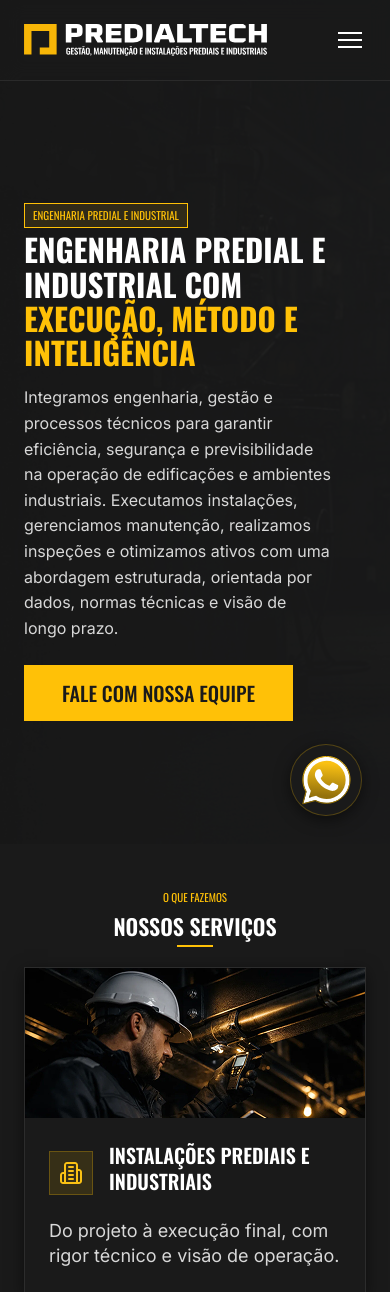
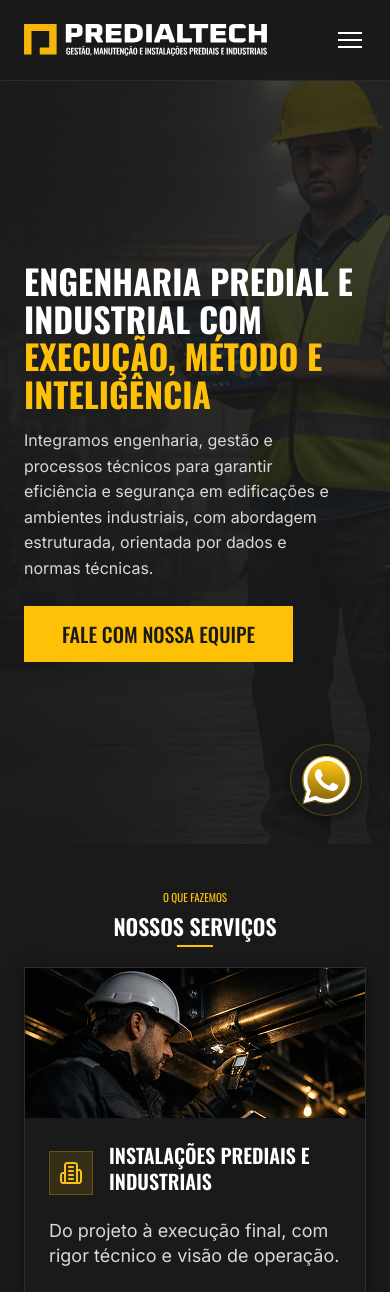
Before and after one commit to dev-teken/Website_Predialtech, a PHP site: page /index.html in a window 390 px wide. Shown: the top 1292 px of the page. Run offline with PHP 8.4, Linux system fonts and the light colour scheme.

Commit message:
#V03.HOME.MB

```diff
--- a/index.html
+++ b/index.html
@@ -59,13 +59,14 @@
 
     <!-- HERO -->
     <section class="hero">
+      <img src="img/img_hero_home.jpg" class="hero__bg-img" alt="" aria-hidden="true" />
       <div class="container">
         <div class="hero__content">
           <span class="label label--outlined">Engenharia Predial e Industrial</span>
           <h1 class="hero__title">
             ENGENHARIA PREDIAL E INDUSTRIAL COM <span class="accent">EXECUÇÃO, MÉTODO E INTELIGÊNCIA</span>
           </h1>
-          <p class="hero__text">
+          <p class="hero__text" data-mobile-text="Integramos engenharia, gestão e processos técnicos para garantir eficiência e segurança em edificações e ambientes industriais, com abordagem estruturada, orientada por dados e normas técnicas.">
             Integramos engenharia, gestão e processos técnicos para garantir eficiência, segurança e
             previsibilidade na operação de edificações e ambientes industriais. Executamos instalações,
             gerenciamos manutenção, realizamos inspeções e otimizamos ativos com uma abordagem estruturada,
--- a/script.js
+++ b/script.js
@@ -265,3 +265,26 @@ window.addEventListener('scroll', () => {
   init();
   window.addEventListener('resize', init, { passive: true });
 })();
+// =========================================
+// HERO TEXT — versão curta no mobile
+// =========================================
+(function () {
+  function applyMobileText() {
+    const p = document.querySelector('.hero__text[data-mobile-text]');
+    if (!p) return;
+    if (window.innerWidth <= 768) {
+      p.textContent = p.dataset.mobileText;
+    } else {
+      // Restaura texto completo se redimensionar pra desktop
+      if (p._fullText) p.textContent = p._fullText;
+    }
+  }
+
+  document.addEventListener('DOMContentLoaded', () => {
+    const p = document.querySelector('.hero__text[data-mobile-text]');
+    if (p) p._fullText = p.textContent.trim();
+    applyMobileText();
+  });
+
+  window.addEventListener('resize', applyMobileText, { passive: true });
+})();
--- a/style.css
+++ b/style.css
@@ -1058,11 +1058,23 @@ body.submenu-open .submenu-overlay {
 
   /* Serviços fica acima de Cases — sem linha separadora abaixo do bloco inteiro */
 
-  .hero              { min-height: 100svh; }
-  .hero::before      { background: rgba(26,26,26,0.80); }
-  .hero > .container { padding-top: 40px; padding-bottom: 40px; }
+  .hero              { min-height: 100svh; background: none; }
+  .hero__bg-img {
+    display: block;
+    position: absolute;
+    inset: 0;
+    width: 100%;
+    height: 100%;
+    object-fit: cover;
+    object-position: 80% center;
+    transform: translateY(60px); /* ← positivo desce, negativo sobe */
+    z-index: 0;
+  }
+  .hero::before      { background: linear-gradient(to bottom, rgba(26,26,26,0.45) 0%, rgba(26,26,26,0.65) 100%); z-index: 1; }
+  .hero > .container { position: relative; z-index: 2; padding-top: 40px; padding-bottom: 40px; }
   .hero__content     { max-width: 100%; }
-  .hero__title       { font-size: clamp(28px, 7.5vw, 42px); margin-bottom: 16px; }
+  .hero__content .label--outlined { display: none; }
+  .hero__title       { font-size: 34px; margin-bottom: 16px; }
   .hero__text        { font-size: var(--fs-16); margin-bottom: 24px; }
 
   .section           { padding: 40px 0; }
@@ -1195,7 +1207,7 @@ body.submenu-open .submenu-overlay {
 }
 
 @media (max-width: 480px) {
-  .hero__title    { font-size: clamp(28px, 8vw, 38px); }
+  .hero__title    { font-size: 34px; }
   .clients__slide { padding: 0 16px; }
 }
 
```
